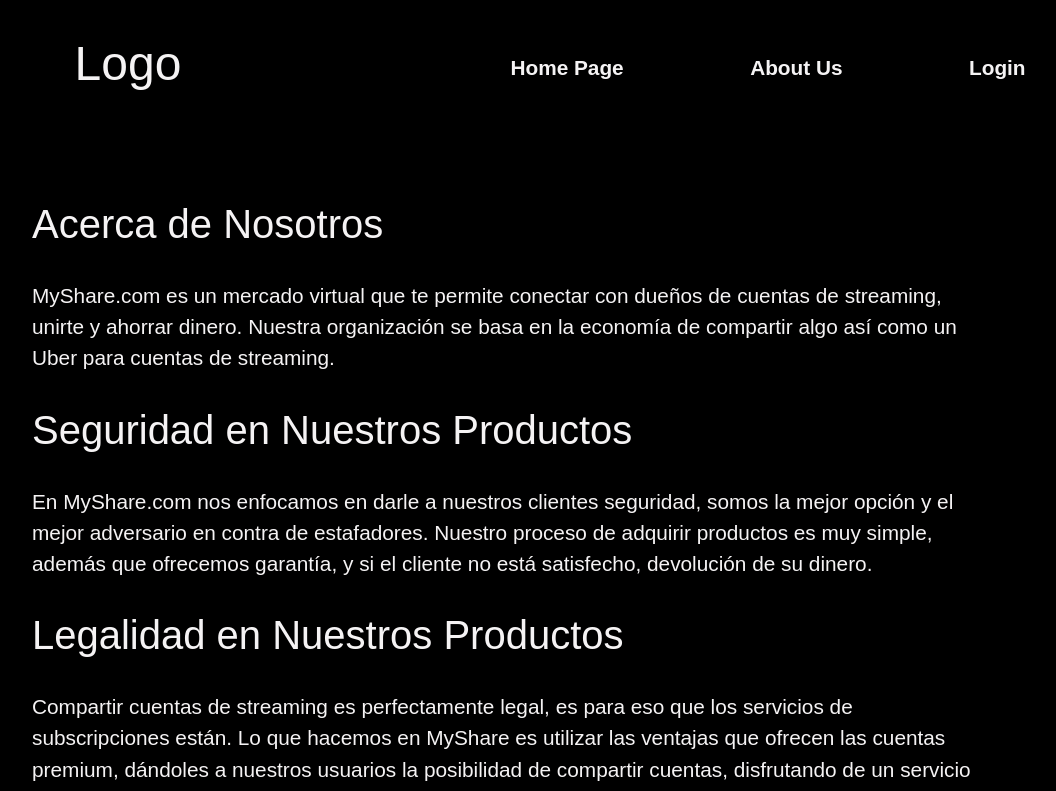
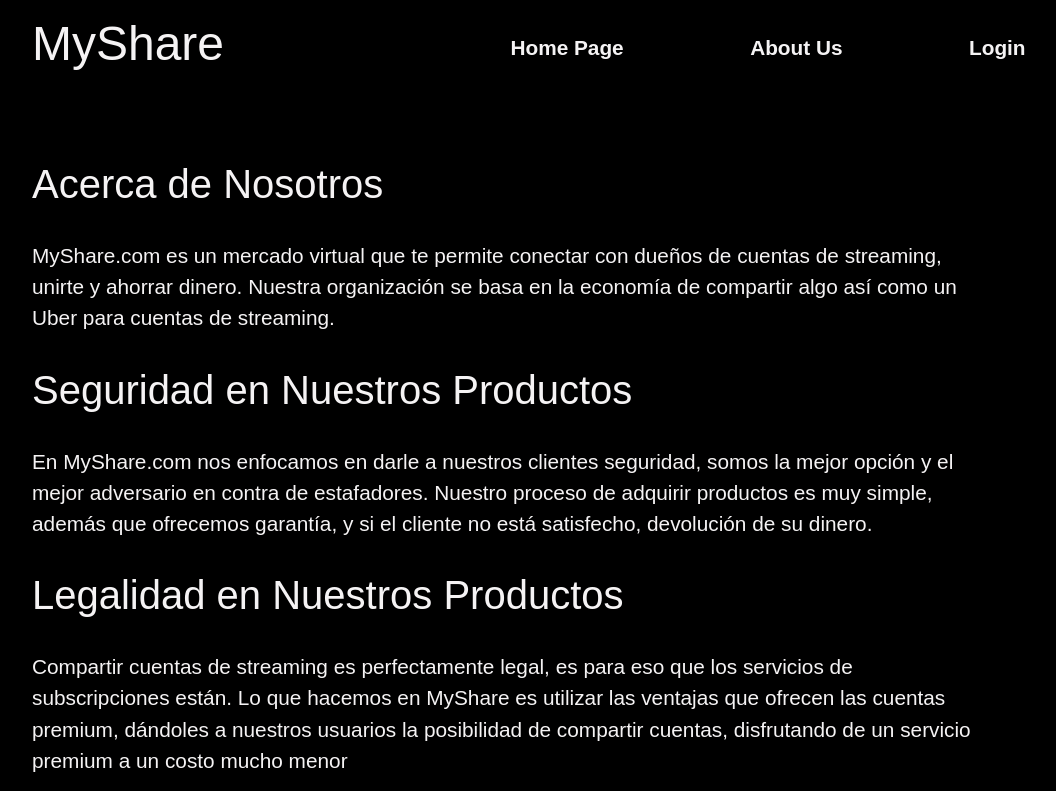
Before and after one commit to podestal/share-app, a React (Vite) app: page /about in a window 1280 px wide. Shown: the top 791 px of the page, without its empty margins (128-1184 px from the left). Built offline with nearby package versions, Linux system fonts and the light colour scheme.

Commit message:
styled header and hero

```diff
--- a/index.html
+++ b/index.html
@@ -9,5 +9,16 @@
   <body style="background-color: #000;">
     <div id="root"></div>
     <script type="module" src="/src/main.jsx"></script>
+    <script>
+      document.addEventListener('scroll', () => {
+        const header = document.getElementById('header')
+        if (window.scrollY > 0) {
+          header.classList.add('scrolled-header')
+          header.classList.remove('unscrolled-header')
+        } else {
+          header.classList.add('unscrolled-header')
+        }
+      })
+    </script>
   </body>
 </html>
--- a/src/App.css
+++ b/src/App.css
@@ -13,6 +13,11 @@
     display: flex;
     flex-direction: column;
 }
+
+.main-body {
+    margin-top: 6rem;
+    height: 100vh;
+}
 /*
 .main::after {
     content: '';
@@ -22,13 +27,33 @@
 
 /* Header */
 
+.scrolled-header {
+    background-color: #000;
+    transition: 0.4s ease-in-out;
+  }
+
+.unscrolled-header {
+background-color: rgba(0, 0, 0, 0);
+transition: 0.4s ease-in-out;
+}
+
 .header {
     display: flex;
     justify-content: space-around;
     align-items: center;
-    height: 17vh;
+    height: 6rem;
     width: 100%;
-    background-color: #000;
+    margin: auto;
+    position: fixed;
+    top: 0;
+    left: 0;
+    z-index: 2;
+
+    /* display: flex;
+
+    justify-content: space-evenly;
+    align-items: center;
+    width: 100%; */
 }
 
 .header-logo-container {
@@ -73,10 +98,10 @@
 /* Hero */
 
 .hero {
-    background: linear-gradient(rgba(0, 0, 0, 0.9), rgba(0, 0, 0, 0.9)),
+    background: linear-gradient(rgba(0, 0, 0, 0.9), rgba(0, 0, 0, 0.7)),
         url("./assets/services-pics/hero4.jpeg")
         no-repeat center center/cover;
-    height: 82vh;
+    height: 100vh;
     position: relative;
     text-align: center;
 }
@@ -88,7 +113,7 @@
     flex-direction: column;
     justify-content: center;
     align-items: center;
-    height: 65%;
+    height: 55%;
 }
 
 .hero .movies-finder-form {
--- a/src/App.jsx
+++ b/src/App.jsx
@@ -17,7 +17,6 @@
 
   return (
     <div className="main">
-      <div className="main-body">
         <Header />
         <Routes>
           <Route element={<PersistLogin />}>
@@ -34,7 +33,6 @@
           <Route path="signup" element={<Signup />}/>
           <Route path="about" element={<About />} />
         </Routes>
-      </div>
       <Footer />
     </div>
 
--- a/src/components/Header.jsx
+++ b/src/components/Header.jsx
@@ -7,9 +7,9 @@
   const { user } = useUser()
 
   return (
-    <div className='header'>
+    <div className='header' id='header'>
       <dir className='header-logo-container'>
-        <Link to={user ? '/home' : '/'}><h1 className='header-logo'>Logo</h1></Link>
+        <Link to={user ? '/home' : '/'}><h1 className='header-logo'>MyShare</h1></Link>
       </dir>
 
       <nav className='header-nav'>
--- a/src/pages/About.jsx
+++ b/src/pages/About.jsx
@@ -2,6 +2,7 @@
 
 const About = () => {
   return (
+    <div className='main-body'>
       <div className='about-container'>
         <h2>Acerca de Nosotros</h2>
         <p>MyShare.com es un mercado virtual que te permite conectar con dueños de cuentas de streaming, unirte y ahorrar
@@ -26,6 +27,8 @@
           como PayPal y Yape, esta última aún no se ajusta a nuestro modelo de entraga inmediata, pero estamos trabajando conseguirlo
         </p>
       </div>
+    </div>
+
   )
 }
 
--- a/src/pages/Home.jsx
+++ b/src/pages/Home.jsx
@@ -16,8 +16,10 @@
   return (
     <>
         <div className='hero'>
-          <h1>Paga menos y disfruta de la mejor calidad en streaming</h1>
-          <MoviesFinder />
+          <div className='main-body'>
+            <h1>Paga menos y disfruta de la mejor calidad en streaming</h1>
+            <MoviesFinder />
+          </div>
         </div>
         <Services />
     </>
--- a/src/pages/Login.jsx
+++ b/src/pages/Login.jsx
@@ -23,6 +23,7 @@
     }, [user])
 
   return (
+    <div className='main-body'>
         <div className='access-container'>
             <h2 className='access-container-title'>Inicia Sesión</h2>
             {error && <p className='access-container-error'>{error}</p>}
@@ -43,6 +44,7 @@
             </form>
             <p>Aún no tienes cuenta? <Link to={'/signup'}>Regístrate</Link> </p>
         </div>
+    </div>
 
   )
 }
--- a/src/pages/Profile.jsx
+++ b/src/pages/Profile.jsx
@@ -6,7 +6,7 @@
   const {user} = useUser()
 
   return (
-    <div>
+    <div className='main-body'>
       <h2>{user?.username}</h2>
       <p>{user?.active}</p>
     </div>
--- a/src/pages/Service.jsx
+++ b/src/pages/Service.jsx
@@ -14,7 +14,7 @@
     if (isError) return <p>{error.message}</p>
 
   return (
-    <div>
+    <div className='main-body'>
         {console.log('screen', screen.data)}
         <Purchase
             screen={screen.data[0]}
--- a/src/pages/Signup.jsx
+++ b/src/pages/Signup.jsx
@@ -35,6 +35,7 @@
     }, [user])
 
   return (
+        <div className='main-body'>
             <div className='access-container access-container-signup'>
                 <h2 className='access-container-title'>Regístrate</h2>
                 {err && <p className='access-container-error'>{err}</p>}
@@ -67,6 +68,7 @@
                 </form>
                 <p>Ya tienes una cuenta? <Link to={'/login'}>Inicia sesión</Link></p>
             </div>
+        </div>
   )
 }
 
--- a/src/pages/Subscription.jsx
+++ b/src/pages/Subscription.jsx
@@ -24,7 +24,8 @@
   }, [user])
 
   return (
-    <div className="subscriptions-container">
+    <div className="main-body">
+      <div className="subscriptions-container">
         {subscriptions?.length > 0
         ?
         <>
@@ -37,7 +38,7 @@
         </>
         :
         <p>You do not have any subscriptions yet</p>}
-
+      </div>
     </div>
   )
 }
```
Also changed, not shown: ._package.json (added). Lines whose indentation alone changed are shown as unchanged.
